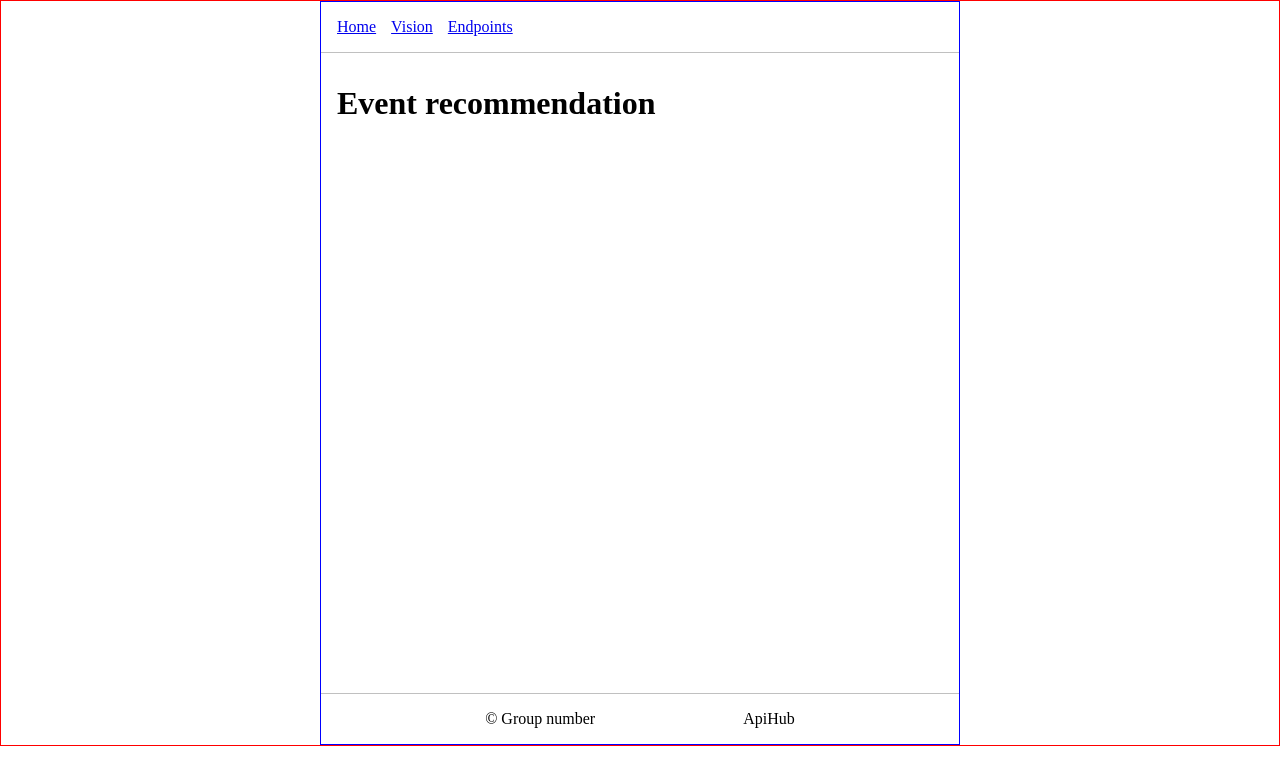
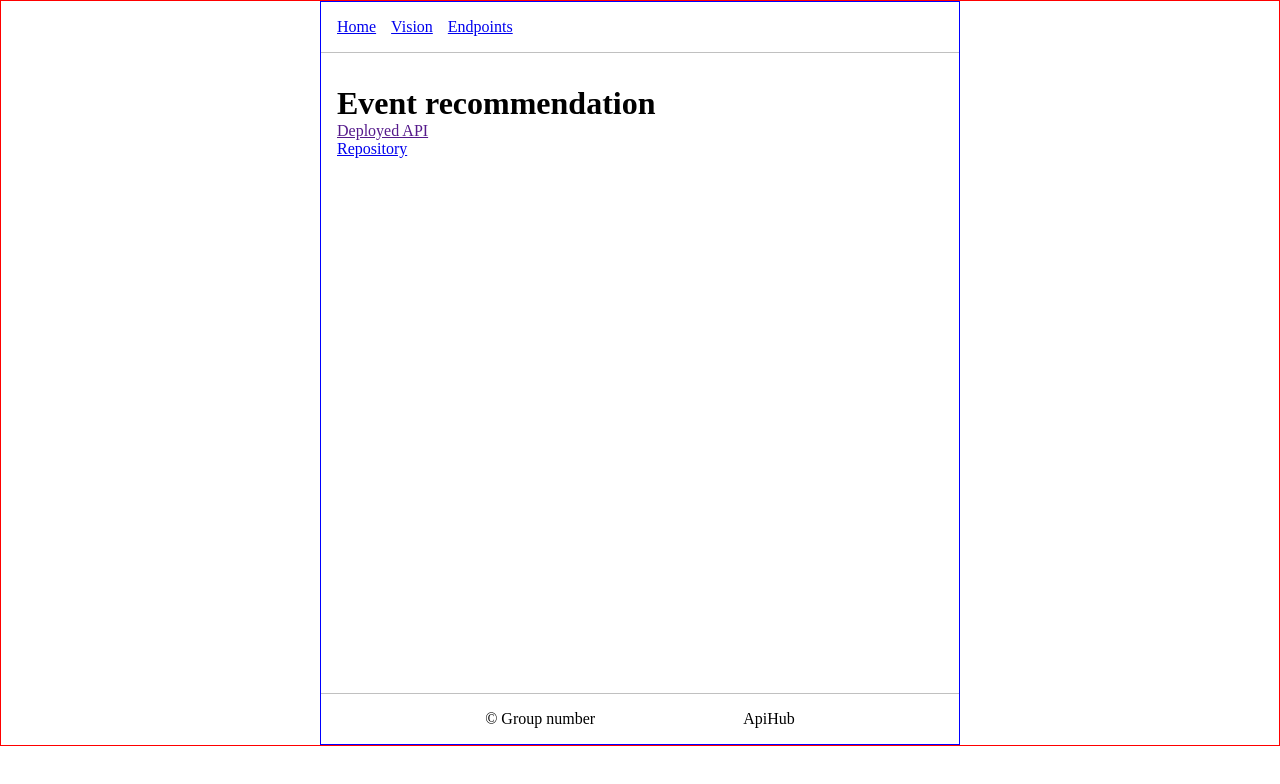
Before and after one commit to Jeanette93Cph/apiHub, a React (Vite) app: page / in a window 1280 px wide. Shown: the top 784 px of the page. Built offline with nearby package versions, Linux system fonts and the light colour scheme.

Commit message:
added links
added links

```diff
--- a/src/pages/Home.jsx
+++ b/src/pages/Home.jsx
@@ -2,6 +2,12 @@ function Home() {
     return (
         <>
         <h1>Event recommendation</h1>
+        <div>
+            <a href="">Deployed API</a>
+        </div>
+        <div>
+            <a href="https://github.com/KamiStolt/eventRecommendation.git">Repository</a>
+        </div>
         </>
      );
 }
--- a/src/pages/Vision.jsx
+++ b/src/pages/Vision.jsx
@@ -2,6 +2,7 @@ function Vision() {
     return (
         <>
         <h1>Vision</h1>
+        <p>The event recommendation API shows different events as concerts, theatre and lectures based on location. We have implemented our own data for now, but in SP3, we may retrieve the data via the Ticketmaster API.</p>
         </>
       );
 }
```
